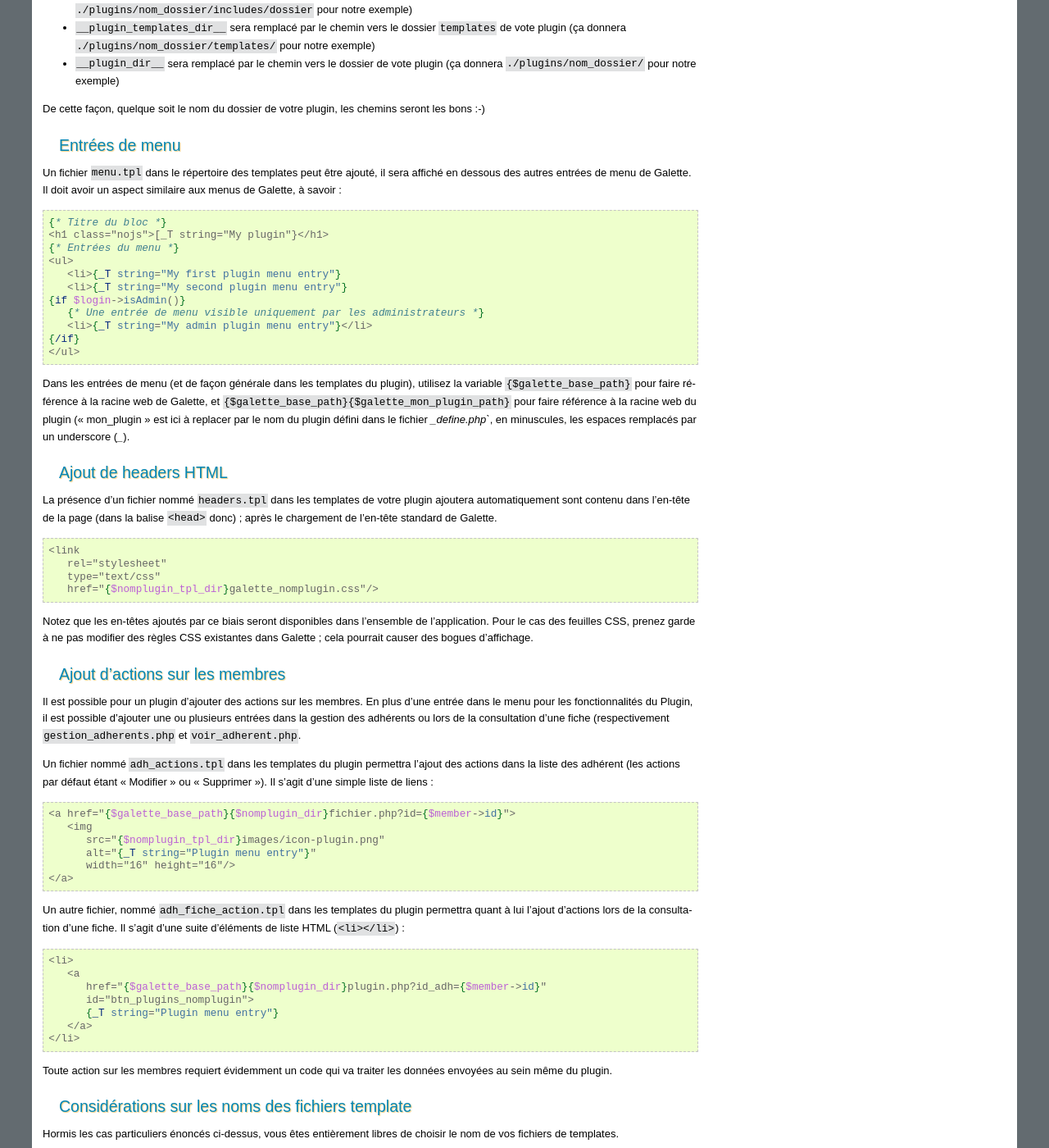
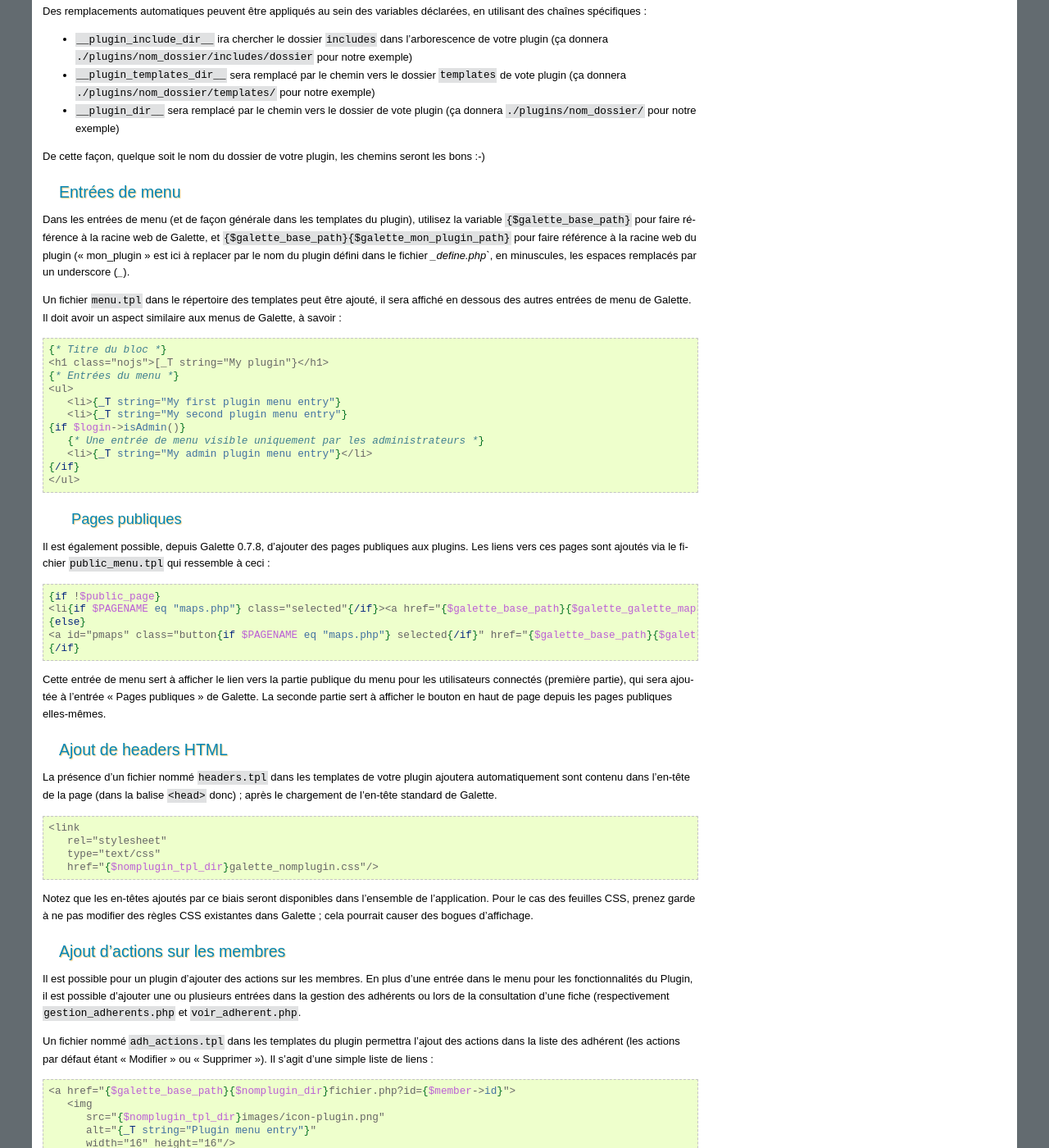
Before and after one commit to galette/galettedoc, a Sphinx documentation site: the page built from source/development/plugins.rst, in a window 1280 px wide and 1400 px high, scrolled down 2332 px. Shown: the whole window at 82% size. Built offline with Sphinx 7.4.7, drawn with Linux system fonts in a browser that asks for light colours; some of the changed text lies outside the part shown.

Commit message:
Documentation pour les pages publiques dans les plugins

```diff
--- a/source/development/plugins.rst
+++ b/source/development/plugins.rst
@@ -135,6 +136,8 @@ De cette façon, quelque soit le nom du dossier de votre plugin, les chemins ser
 
 Entrées de menu
 ---------------
+Dans les entrées de menu (et de façon générale dans les templates du plugin), utilisez la variable ``{$galette_base_path}`` pour faire référence à la racine web de Galette, et ``{$galette_base_path}{$galette_mon_plugin_path}`` pour faire référence à la racine web du plugin (« mon_plugin » est ici à replacer par le nom du plugin défini dans le  fichier `_define.php``, en minuscules, les espaces remplacés par un underscore (`_`).
+
 
 Un fichier ``menu.tpl`` dans le répertoire des templates peut être ajouté, il sera affiché en dessous des autres entrées de menu de Galette. Il doit avoir un aspect similaire aux menus de Galette, à savoir :
 
@@ -152,7 +155,20 @@ Un fichier ``menu.tpl`` dans le répertoire des templates peut être ajouté, il
    {/if}
    </ul>
 
-Dans les entrées de menu (et de façon générale dans les templates du plugin), utilisez la variable ``{$galette_base_path}`` pour faire référence à la racine web de Galette, et ``{$galette_base_path}{$galette_mon_plugin_path}`` pour faire référence à la racine web du plugin (« mon_plugin » est ici à replacer par le nom du plugin défini dans le  fichier `_define.php``, en minuscules, les espaces remplacés par un underscore (`_`).
+Pages publiques
+^^^^^^^^^^^^^^^
+
+Il est également possible, depuis Galette 0.7.8, d'ajouter des pages publiques aux plugins. Les liens vers ces pages sont ajoutés via le fichier ``public_menu.tpl`` qui ressemble à ceci :
+
+.. code-block:: smarty
+
+   {if !$public_page}
+   <li{if $PAGENAME eq "maps.php"} class="selected"{/if}><a href="{$galette_base_path}{$galette_galette_maps_path}maps.php">{_T string="Maps"}</a></li>
+   {else}
+   <a id="pmaps" class="button{if $PAGENAME eq "maps.php"} selected{/if}" href="{$galette_base_path}{$galette_galette_maps_path}maps.php">{_T string="Maps"}</a>
+   {/if}
+
+Cette entrée de menu sert à afficher le lien vers la partie publique du menu pour les utilisateurs connectés (première partie), qui sera ajoutée à l'entrée « Pages publiques » de Galette. La seconde partie sert à afficher le bouton en haut de page depuis les pages publiques elles-mêmes.
 
 Ajout de headers HTML
 ---------------------
@@ -316,6 +332,43 @@ Galette devra être référencée dans chacun de ces fichiers, notamment avec la
 
 Vous aurez ainsi accès à l'ensemble des possibilités et des objets de Galette, sans avoir à vous préoccuper d'inclure les chemins vers les classes, tout ceci étant géré par un autoloader (ce n'est malheureusement pas le cas pour les plugins actuellement, comme expliqué ci-dessous).
 
+Restreindre l'affichage
+-----------------------
+
+Toutes les pages ne sont pas à affichage pulic, et - en fonction de la configuration de Galette - les pages publiques peuvent être restreintes à une catégorie d'utilisateurs.
+
+Pour les pages qui ont vocation à être « publiques » on effectura la vérification suivante juste après l'inclusion du fichier ``galette.inc.php`` :
+
+.. code-block:: php
+
+   <?php
+   [...]
+   if ( !$preferences->showPublicPages($login) ) {
+       header('location:' . GALETTE_BASE_PATH  . 'index.php');
+       die();
+   }
+   [...]
+   ?>
+
+Les utilisateurs qui n'auraient pas accès à cette page seraient aisi redirigés vers la page d'accueil de Galette.
+
+De la même façon, on peut limiter l'accès à une page particulière aux utilisateurs authentifés, ou encore aux seuls administrateurs ou membre du bureau. Voici par exemple une page qui n'est pas accesssible aux utilisateurs non authentifiés, ni aux simples membres :
+
+.. code-block:: php
+
+   <?php
+   [...]
+   if ( !$login->isLogged() ) {
+       header('location: ' . GALETTE_BASE_PATH . 'index.php');
+       die();
+   }
+   if ( !$login->isAdmin() && !$login->isStaff() ) {
+       header('location: ' . GALETTE_BASE_PATH . 'voir_adherent.php');
+       die();
+   }
+   [...]
+   ?>
+
 Classes PHP
 ===========
 
@@ -376,3 +429,5 @@ Au final, la hiérarchie d'un plugin devrait ressembler à ça :
 Pour le reste... Il suffit de vous armer du `manuel PHP <http://fr.php.net/manual/fr/>`_, du `manuel Smarty <http://www.smarty.net/manual/fr/>`_, d'un client de messagerie email pour `contacter les listes de diffusion <http://galette.eu/dc/index.php/pages/Contact#mailing_lists>`_, et éventuellement d'un `client IRC <http://xchat.org/>`_ pour rejoindre `le canal IRC de Galette <http://galette.eu/dc/index.php/pages/Contact#irc>`_ ;-)
 
 Notez que les plugins (tout comme :ref:`le code principal de Galette <codage>` depuis la version 0.7) doivent respecter les :ref:`conventions de codage PEAR <conventions>` dans leur ensemble : http://pear.php.net/manual/en/standards.php
+
+Notez également que Galette supporte plusieurs bases de données différentes ; les plugins qui ont recours à nue base doivent en faire de même.
```
Also changed, not shown: other parts of source/development/plugins.rst (+6 -5 lines).
